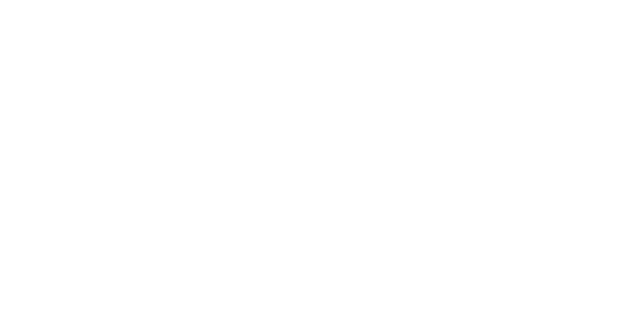
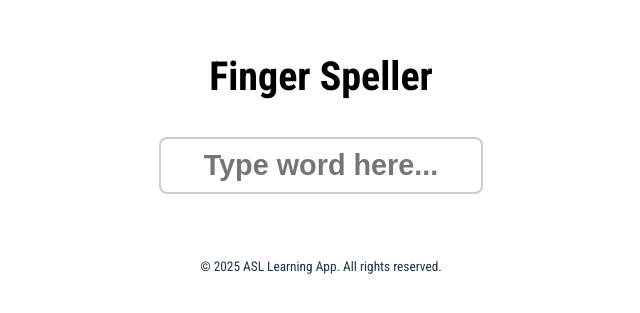
Before and after one commit to doriandejesus/asl, a React (Vite) app in the folder asl-learning-app/: page /fingerspeller in a window 1280 px wide. Before the commit this address had no page. Shown: the part 117-430 px from the top of the page, without its empty margins (319-959 px from the left). Built offline with nearby package versions, Linux system fonts and the light colour scheme.

Commit message:
added finger speller page
still need to add more detail to that page

```diff
--- a/asl-learning-app/src/App.jsx
+++ b/asl-learning-app/src/App.jsx
@@ -2,6 +2,7 @@
 import Home from './pages/Home'
 import Fingerspelling from './pages/Fingerspelling'
 import Dictionary from './pages/Dictionary'
+import Speller from './pages/Speller'
 import './App.css'
 
 function App() {
@@ -12,6 +13,7 @@
           <Route path="/" element={<Home />} />
           <Route path="/fingerspelling" element={<Fingerspelling />} />
           <Route path="/dictionary" element={<Dictionary />} />
+          <Route path="/fingerspeller" element={<Speller />} />
         </Routes>
       </main>
     </div>
--- a/asl-learning-app/src/pages/Home.css
+++ b/asl-learning-app/src/pages/Home.css
@@ -66,9 +66,28 @@
     text-transform: uppercase;
 }
 
+.credit:hover {
+    cursor: pointer;
+    border: 7px solid white;
+    box-sizing: border-box;
+    transition: border 0.1s ease-in-out;
+}
+
+.credit .text {
+    transform: rotate(-90deg);
+    white-space: nowrap;
+    margin: auto;
+    position: relative;
+    top: 300px;
+    transform-origin: center;
+}
+
 .credit h1 {
-    font-size: 90px;
-    transform: rotate(-90deg);
+    font-size: 6.5em !important;
+}
+
+.credit h3 {
+    font-size: 1.5em !important;
 }
 
 .practice {
@@ -105,6 +124,23 @@
     font-size: 18px;
     border-radius: 36px;
     text-transform: uppercase;
+    position: relative;
+}
+
+.alphabet h1 {
+    font-size: 5.0em !important;
+    text-align: left;
+    margin-right: 1.5rem;
+    position: absolute;
+    top: 60px;
+    left: 10px;
+}
+
+.alphabet:hover {
+    cursor: pointer;
+    border: 7px solid white;
+    box-sizing: border-box;
+    transition: border 0.1s ease-in-out;
 }
 
 .last-row {
@@ -132,7 +168,7 @@
     width: 30%;
     color: var(--text-color);
     background-color: var(--primary-color);
-    font-size: 18px;
+    font-size: 1em !important;
     border-radius: 36px;
     text-transform: uppercase;
 }
@@ -173,11 +209,11 @@
 }
 
 .cherry {
-    background-color: red;
+    background-color: #B30E0E;
 }
 
 .berry {
-    background-color: #8B008B;
+    background-color: #13599A;
 }
 
 .pumpkin {
@@ -189,5 +225,5 @@
 }
 
 .lime {
-    background-color: #B2D300;
+    background-color: #2DA113;
 }
--- a/asl-learning-app/src/pages/Home.jsx
+++ b/asl-learning-app/src/pages/Home.jsx
@@ -24,16 +24,20 @@
                 </div>
 
                 <div className='middle-row'>
-                    <div className='credit'>
-                        <h3>An Application Created By:</h3><br />
-                        <h1>Dorian De Jesus</h1>
+                    <div className='credit'
+                        onClick={() => window.open('https://doriandejesus.github.io', '_blank')}>
+                        <div className="text">
+                            <h3>An Application Created By:</h3>
+                            <h1>Dorian De Jesus</h1>
+                        </div>
                     </div>
                     <div className='practice'
                         onClick={() => window.location.href = '/fingerspelling'}>
                         <h1>Fingerspelling <br />
                         Practice</h1>
                     </div>
-                    <div className='alphabet'>
+                    <div className='alphabet'
+                        onClick={() => window.location.href = '/dictionary'}>
                         <h1>Signed <br />
                         Alphabet</h1>
                     </div>
@@ -41,9 +45,10 @@
 
                 <div className='last-row'>
                     <div className='educate'>
-                        <h1>Education <br /> and <br /> Resources</h1>
+                        <h1>Education <br /> and Resources</h1>
                     </div>
-                    <div className='spell'>
+                    <div className='spell'
+                        onClick={() => window.location.href = '/fingerspeller'}>
                         <h1>Finger <br />
                         Speller</h1>
                     </div>
--- /dev/null
+++ b/asl-learning-app/src/pages/Speller.css
@@ -0,0 +1,59 @@
+.letters_container {
+    display: grid;
+    grid-template-columns: repeat(auto-fit, minmax(185px, 1ch));
+    gap: 20px;
+    max-width: 90%;
+    margin: 0 auto;
+    justify-content: center;
+}
+
+.input-container {
+    display: flex;
+    justify-content: center;
+    margin-bottom: 60px;
+}
+
+.text-input {
+    width: 300px;
+    padding: 10px;
+    font-size: 1.8rem;
+    font-weight: bold;
+    border: 2px solid #ccc;
+    border-radius: 8px;
+    text-align: center;
+}
+
+.letterspelled {
+    display: flex;
+    flex-direction: column;
+    align-items: center;
+    text-align: center;
+    font-size: 1.4rem;
+    font-weight: bold;
+    color: #000000;
+    /* background-color: var(--secondary-color); optional, for a card-like feel */
+    padding: 8px;
+    border-radius: 8px;
+    transition: transform 0.2s;
+}
+
+.letterspelled img {
+    width: 200px;
+    height: 200px;
+    object-fit: contain;
+    margin-bottom: 5px;
+}
+
+.letterspelled:hover {
+    transform: scale(1.10); /* subtle hover effect */
+    filter: drop-shadow(0 4px 8px rgba(0, 0, 0, 0.5));
+}
+
+.title {
+    text-align: center;
+    font-size: 2.5rem;
+    font-weight: bold;
+    color: #000000;
+    margin-bottom: 30px;
+    margin-top: 30px;
+}
--- /dev/null
+++ b/asl-learning-app/src/pages/Speller.jsx
@@ -0,0 +1,49 @@
+import React from 'react';
+import './Speller.css'; // Assuming you have a CSS file for styling
+import Header from '../components/Header';
+import Footer from '../components/Footer';
+
+const Dictionary = () => {
+    const [inputValue, setInputValue] = React.useState('');
+
+    return (
+        <div>
+            <Header />
+            <main >
+                <div>
+                <h2 className='title'>Finger Speller</h2>
+                <div className='input-container'>
+                    <input
+                        type="text"
+                        className='text-input'
+                        value={inputValue}
+                        onChange={(e) => setInputValue(e.target.value)}
+                        placeholder='Type word here...'
+                    />
+                </div>
+                <div className='letters_container'>
+                    {/* Map through the characters of the inputValue and display each letter */}
+                    {Array.from(inputValue).map((char, idx) => {
+                        // if (!char.trim()) return null; // skip whitespace
+                        const letter = char.toLowerCase();
+                        const index = letter.charCodeAt(0) - 97; // 0-25 for a-z
+                        const imgSrc = index >= 0 && index < 26
+                            ? `./letters/pngegg (${index + 1}).png`
+                            : null; // no image for non a-z characters
+                        return (
+                            <div key={`${letter}-${idx}`} className='letterspelled'>
+                                {imgSrc ? <img src={imgSrc} alt={letter} /> : <div className="no-image">{char}</div>}
+                                <span>{char.toUpperCase()}</span>
+                            </div>
+                        );
+                    })}
+                </div>
+            </div>
+
+        </main>
+        <Footer />
+    </div>
+);
+}
+
+export default Dictionary;
```
